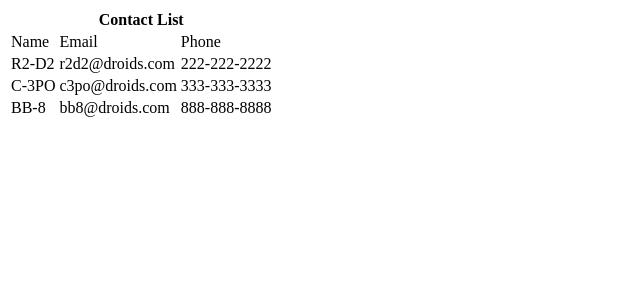
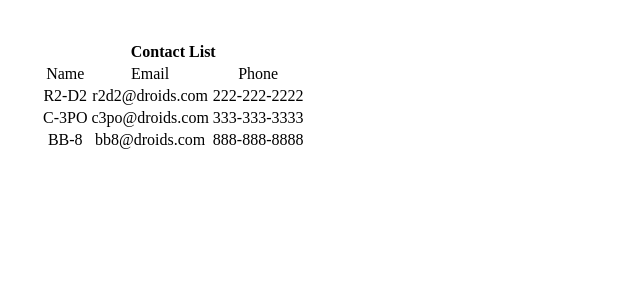
Before and after one commit to azodnemkrik/Block26.Contact-List, a React (Vite) app: page / in a window 1280 px wide. Shown: the top 300 px of the page, without its empty margins (0-640 px from the left). Built offline with nearby package versions, Linux system fonts and the light colour scheme; no server answers.

Commit message:
Ternary operator to console log truthy, show single contact, is working

```diff
--- a/src/App.jsx
+++ b/src/App.jsx
@@ -1,14 +1,17 @@
+import "./App.css"
 import { useState } from "react";
 import ContactList from "./components/ContactList";
 
 function App() {
+    const [selectedContactId, setSelectedContactId] = useState(null);
 
-
-  return (
-    <>
-      <ContactList />
-    </>
-  );
+    return (
+        <>
+        {
+            selectedContactId ? (<div>Show a Contact</div>) : (<ContactList setSelectedContactId={setSelectedContactId}/>)
+        }
+        </>
+    );
 }
 
 export default App;
--- a/src/components/ContactList.jsx
+++ b/src/components/ContactList.jsx
@@ -8,7 +8,7 @@ const dummyContacts = [
     { id: 3, name: "BB-8", phone: "888-888-8888", email: "bb8@droids.com" },
 ];
 
-function ContactList() {
+function ContactList({setSelectedContactId}) {
 
     const [contacts, setContacts] = useState(dummyContacts)
     console.log("Contacts: ", contacts)
@@ -38,7 +38,7 @@ function ContactList() {
                 {
                     contacts.map((contact)=>{
                         return (
-                            <ContactRow key={contact.id} contact={contact}/>
+                            <ContactRow key={contact.id} contact={contact} setSelectedContactId={setSelectedContactId}/>
                         )
                     })
                 }
@@ -47,4 +47,4 @@ function ContactList() {
     )
 }
 
-export default ContactList;
+export default ContactList ;
--- a/src/components/ContactRow.jsx
+++ b/src/components/ContactRow.jsx
@@ -1,6 +1,8 @@
-function ContactRow({contact}) {
+function ContactRow({contact, setSelectedContactId}) {
     return(
-        <tr>
+        <tr onClick={()=>{
+            setSelectedContactId(contact.id)
+        }}>
             <td>{contact.name}</td>
             <td>{contact.email}</td>
             <td>{contact.phone}</td>
```
